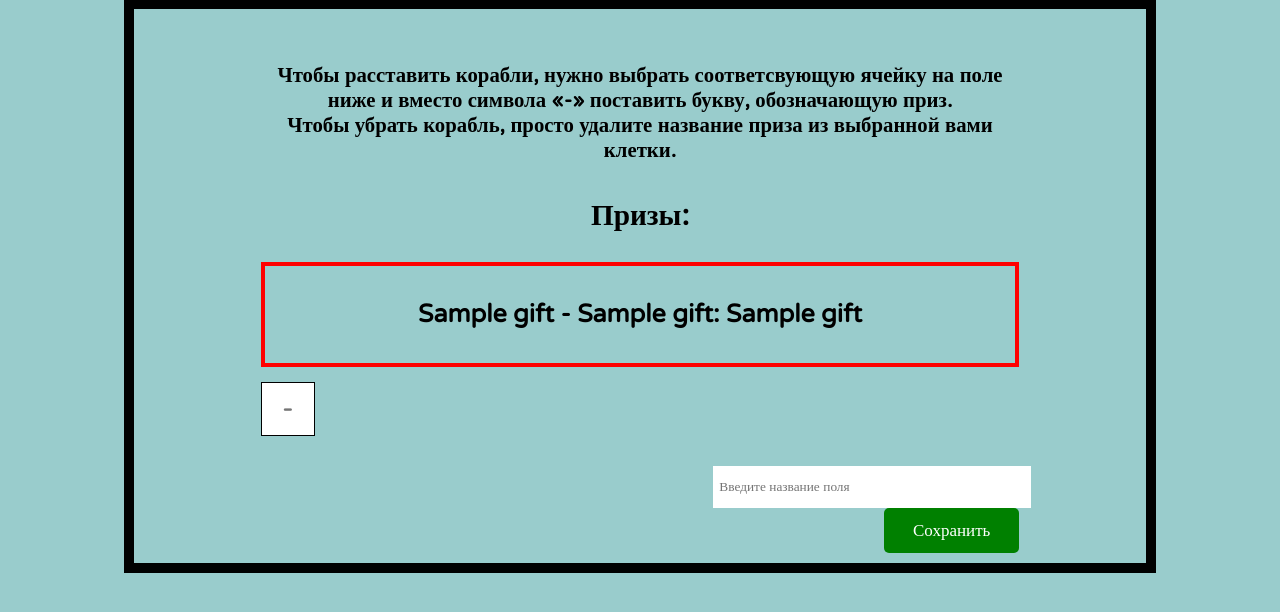
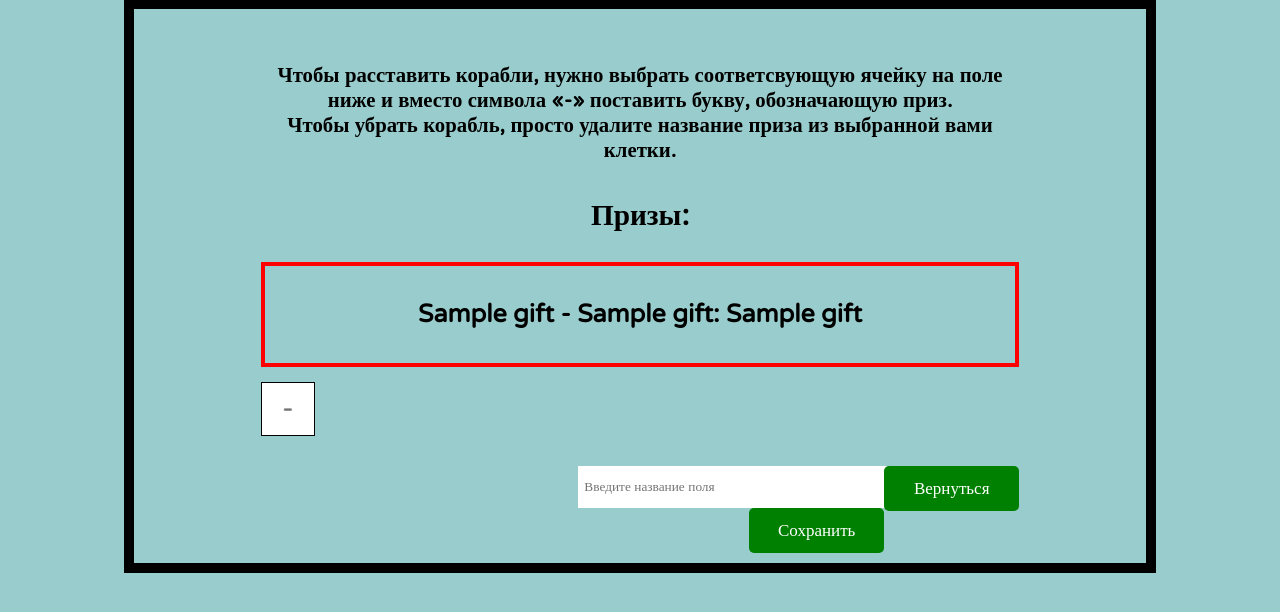
Before and after one commit to JLirik/sEA_battLe, a Flask app: template Новая папка/templates/index.html in a window 1280 px wide. Shown: the part 124-736 px from the top of the page. Run offline with Flask 3, Linux system fonts and the light colour scheme; the template is opened without the code that fills it: most values are stand-ins (such as "Sample title", 1, 10 or a date in 2020).

Commit message:
Update index.html

```diff
--- a/Новая папка/templates/index.html
+++ b/Новая папка/templates/index.html
@@ -74,6 +74,9 @@
             <input type="text" id="tentacles1" placeholder="Введите название поля" name="tentacles1" style="width:135;height:30px;" />
             <button id="save" class="button1 saver" type="submit" style="width:135px;height:45px;cursor:pointer">Сохранить</button>
         </form>
+	<form action="/admin/main" method="get">
+        	<button name="login" type="submit" value="{{ login }}" class="button1" style="width:135px;height:45px;">Вернуться</button>
+    	</form>
     </div>
     </div>
 <script src="{{url_for('static', filename='script1.js')}}"></script>
```
